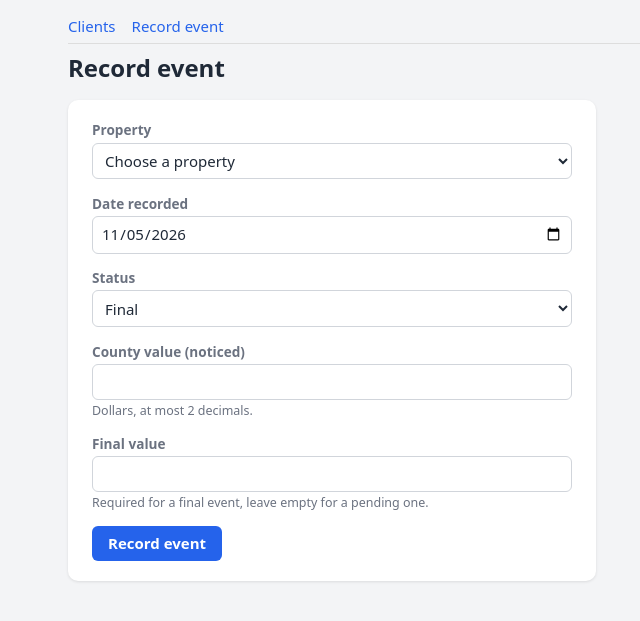
After one commit to merylmerylmeryl/resolute-billing-engine, a Laravel app: page /events/create in a window 1280 px wide. The commit adds this page. Shown: the top 621 px of the page, without its empty margins (122-762 px from the left). Run offline with Laravel 12, Linux system fonts and the light colour scheme; data that the repository does not hold is empty; parts of the project's set-up code (start-up, migrations or seed data) failed here and were passed over.

Commit message:
Step 7: record event form

```diff
--- /dev/null
+++ b/app/Http/Controllers/EventController.php
@@ -0,0 +1,44 @@
+<?php
+
+namespace App\Http\Controllers;
+
+use App\Enums\EventStatus;
+use App\Http\Requests\StoreEventRequest;
+use App\Models\Event;
+use App\Models\Property;
+use Illuminate\Contracts\View\View;
+use Illuminate\Http\RedirectResponse;
+
+class EventController extends Controller
+{
+    public function create(): View
+    {
+        return view('events.create', [
+            'properties' => Property::with('client')->orderBy('external_id')->get(),
+            'statuses' => EventStatus::cases(),
+        ]);
+    }
+
+    /**
+     * Form events always have a null source_id, so they are never de-duplicated
+     * the way imported events are. The values arrive as validated strings and are
+     * stored as given, so no float ever touches them.
+     */
+    public function store(StoreEventRequest $request): RedirectResponse
+    {
+        $validated = $request->validated();
+
+        $event = Event::create([
+            'source_id' => null,
+            'property_id' => $validated['property_id'],
+            'recorded_at' => $validated['recorded_at'],
+            'status' => $validated['status'],
+            'noticed_value' => $validated['noticed_value'],
+            'final_value' => $validated['status'] === EventStatus::Final->value ? $validated['final_value'] : null,
+        ]);
+
+        return redirect()
+            ->route('clients.show', $event->property->client)
+            ->with('status', 'Event recorded for '.$event->property->external_id.'. It will be billed the next time billing runs.');
+    }
+}
--- /dev/null
+++ b/resources/views/events/create.blade.php
@@ -0,0 +1,54 @@
+@extends('layout')
+
+@section('title', 'Record event')
+
+@section('content')
+    <h1>Record event</h1>
+
+    <form method="POST" action="{{ route('events.store') }}" class="card event-form">
+        @csrf
+
+        <div class="form-row">
+            <label for="property_id">Property</label>
+            <select name="property_id" id="property_id" required>
+                <option value="">Choose a property</option>
+                @foreach ($properties as $property)
+                    <option value="{{ $property->id }}" @selected((string) old('property_id') === (string) $property->id)>{{ $property->external_id }} (client {{ $property->client->external_id }})</option>
+                @endforeach
+            </select>
+            @error('property_id') <div class="field-error">{{ $message }}</div> @enderror
+        </div>
+
+        <div class="form-row">
+            <label for="recorded_at">Date recorded</label>
+            <input type="date" name="recorded_at" id="recorded_at" value="{{ old('recorded_at', now()->toDateString()) }}" max="{{ now()->toDateString() }}" required>
+            @error('recorded_at') <div class="field-error">{{ $message }}</div> @enderror
+        </div>
+
+        <div class="form-row">
+            <label for="status">Status</label>
+            <select name="status" id="status" required>
+                @foreach ($statuses as $status)
+                    <option value="{{ $status->value }}" @selected(old('status', 'final') === $status->value)>{{ ucfirst($status->value) }}</option>
+                @endforeach
+            </select>
+            @error('status') <div class="field-error">{{ $message }}</div> @enderror
+        </div>
+
+        <div class="form-row">
+            <label for="noticed_value">County value (noticed)</label>
+            <input type="text" inputmode="decimal" name="noticed_value" id="noticed_value" value="{{ old('noticed_value') }}" required>
+            <div class="form-hint">Dollars, at most 2 decimals.</div>
+            @error('noticed_value') <div class="field-error">{{ $message }}</div> @enderror
+        </div>
+
+        <div class="form-row">
+            <label for="final_value">Final value</label>
+            <input type="text" inputmode="decimal" name="final_value" id="final_value" value="{{ old('final_value') }}">
+            <div class="form-hint">Required for a final event, leave empty for a pending one.</div>
+            @error('final_value') <div class="field-error">{{ $message }}</div> @enderror
+        </div>
+
+        <button type="submit" class="form-submit">Record event</button>
+    </form>
+@endsection
--- a/resources/views/layout.blade.php
+++ b/resources/views/layout.blade.php
@@ -16,6 +16,7 @@
 
         table { border-collapse: collapse; margin: 0.2rem 0 0.5rem; width: 100%; font-size: 0.9rem; }
         th, td { padding: 0.15rem 0.5rem; text-align: left; vertical-align: top; }
+        tr td:first-child { padding-left: 0; }
         th { color: #6b7280; font-weight: 600; white-space: nowrap; }
         .num { text-align: right; white-space: nowrap; }
         .list-table tr { border-bottom: 1px solid #eef0f2; }
@@ -66,10 +67,23 @@
         .tax-col-jurisdiction { padding-left: 0; }
         .tax-col-rate, .tax-col-amount { text-align: right; white-space: nowrap; }
         .tax-table th { border-bottom: 1px solid #eee; }
+
+        /* Event form */
+        .event-form { max-width: 480px; }
+        .form-row { margin-bottom: 0.9rem; }
+        .form-row label { display: block; font-size: 0.85rem; font-weight: 600; color: #6b7280; margin-bottom: 0.2rem; }
+        .form-row input, .form-row select { width: 100%; box-sizing: border-box; font: inherit; padding: 0.4rem 0.5rem; border: 1px solid #d1d5db; border-radius: 6px; background: #fff; color: inherit; }
+        .form-hint { font-size: 0.78rem; color: #6b7280; margin-top: 0.15rem; }
+        .field-error { font-size: 0.85rem; color: #b42318; margin-top: 0.2rem; }
+        .form-submit { font: inherit; font-weight: 600; padding: 0.45rem 1rem; border: 0; border-radius: 6px; background: #2563eb; color: #fff; cursor: pointer; }
+        .status-message { background: #e6f4ea; color: #1a7f37; border-radius: 6px; padding: 0.5rem 0.75rem; margin: 0.75rem 0; font-size: 0.9rem; }
     </style>
 </head>
 <body>
-    <nav><a href="{{ route('clients.index') }}">Clients</a></nav>
+    <nav><a href="{{ route('clients.index') }}">Clients</a><a href="{{ route('events.create') }}">Record event</a></nav>
+    @if (session('status'))
+        <div class="status-message">{{ session('status') }}</div>
+    @endif
     @yield('content')
 </body>
 </html>
--- a/routes/web.php
+++ b/routes/web.php
@@ -1,8 +1,11 @@
 <?php
 
 use App\Http\Controllers\ClientController;
+use App\Http\Controllers\EventController;
 use Illuminate\Support\Facades\Route;
 
 Route::redirect('/', '/clients');
 Route::get('/clients', [ClientController::class, 'index'])->name('clients.index');
 Route::get('/clients/{client:external_id}', [ClientController::class, 'show'])->name('clients.show');
+Route::get('/events/create', [EventController::class, 'create'])->name('events.create');
+Route::post('/events', [EventController::class, 'store'])->name('events.store');
```
Also changed, not shown: CLAUDE.md (+1 -0 lines), app/Http/Requests/StoreEventRequest.php (added, +52 -0 lines), docs/DECISIONS.md (+2 -0 lines), tests/Feature/EventFormTest.php (added, +169 -0 lines).
